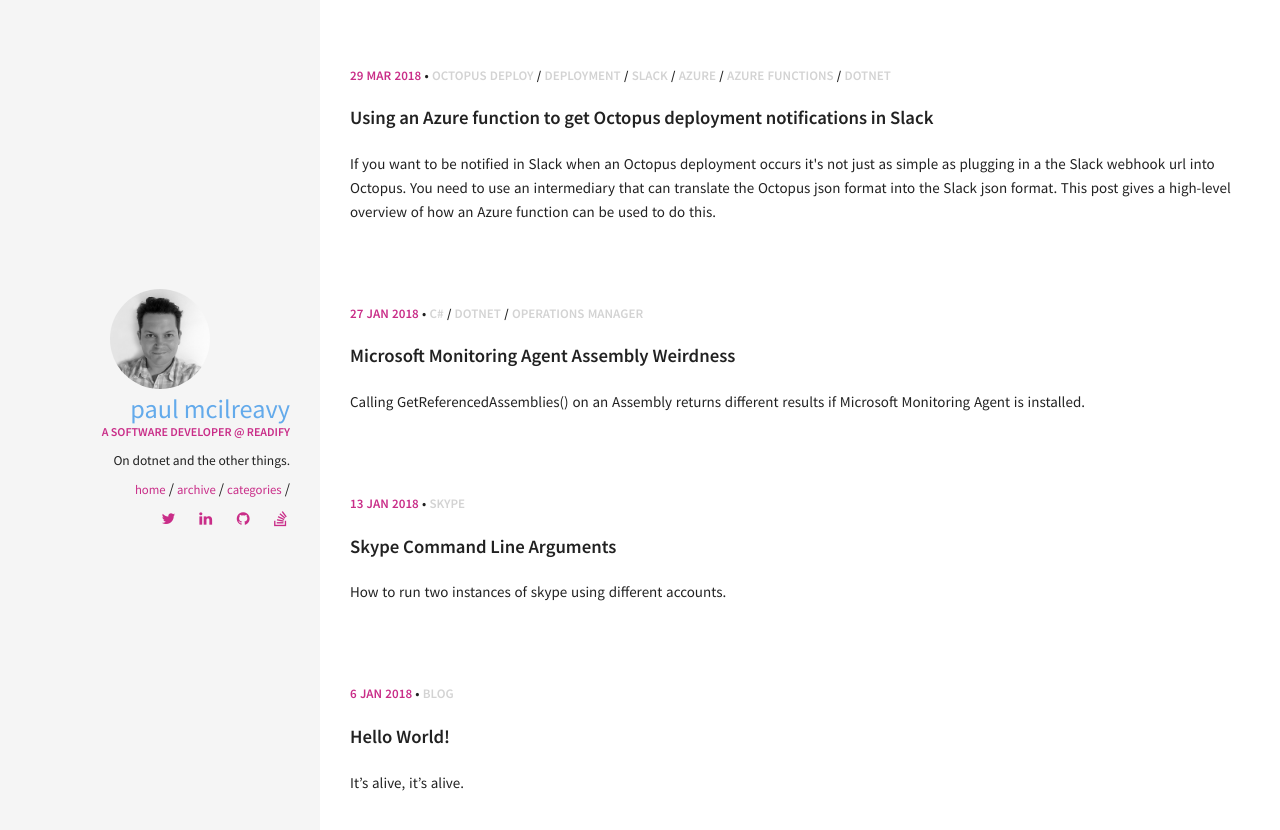
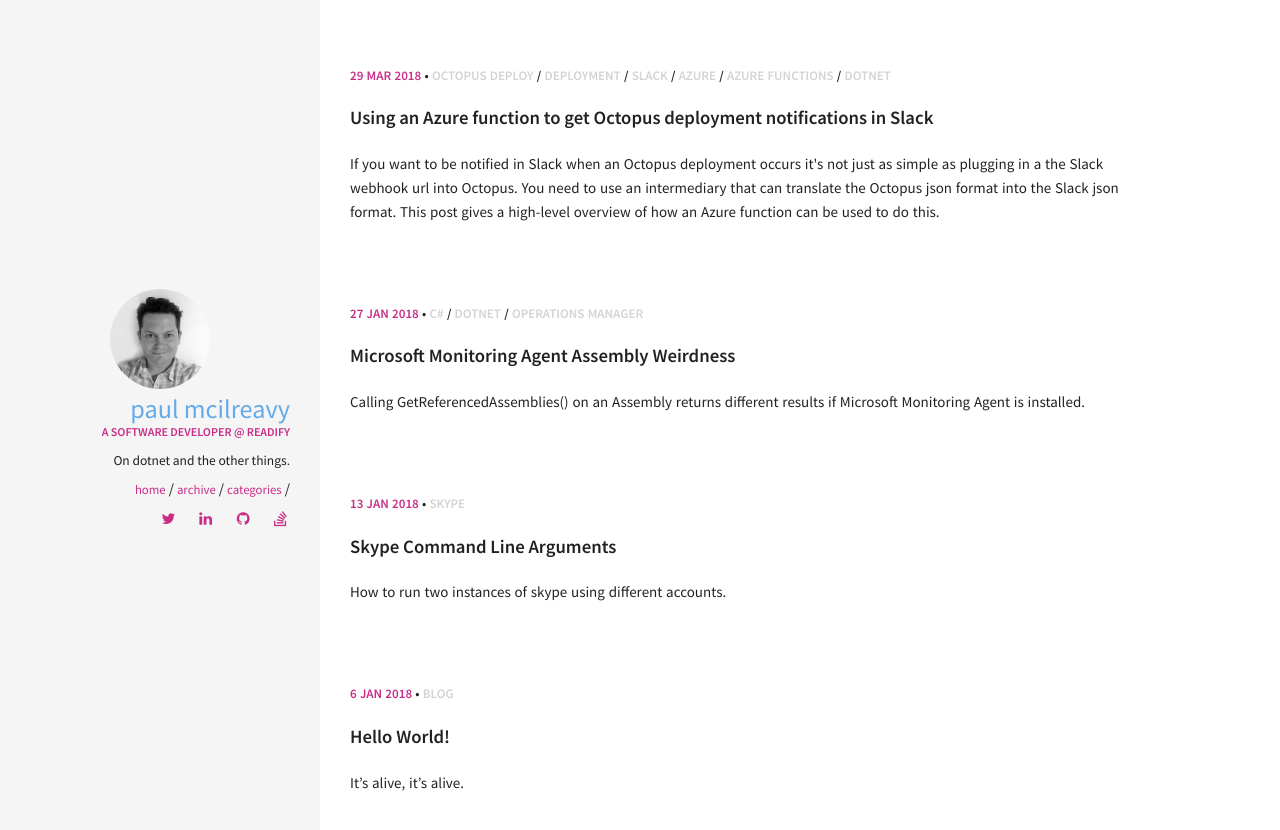
Before and after one commit to pmcilreavy/pmcilreavy.github.io, a Jekyll site: the page built from index.html, in a window 1280 px wide. Shown: the top 830 px of the page. Built offline with Jekyll 4.4.1, drawn with Linux system fonts in a browser that asks for light colours.

Commit message:
Make width a bit narrower

```diff
--- a/_layouts/default.html
+++ b/_layouts/default.html
@@ -12,11 +12,12 @@
     </div>
     <div class="col s12 m9">
       <div class="post-listing">
-        {{ content }}
-        {% include footer.html %}
+        <div style="max-width:800px;">
+          {{ content }} {% include footer.html %}</div>
       </div>
     </div>
   </div>
   {% include js.html %}
 </body>
+
 </html>
```
